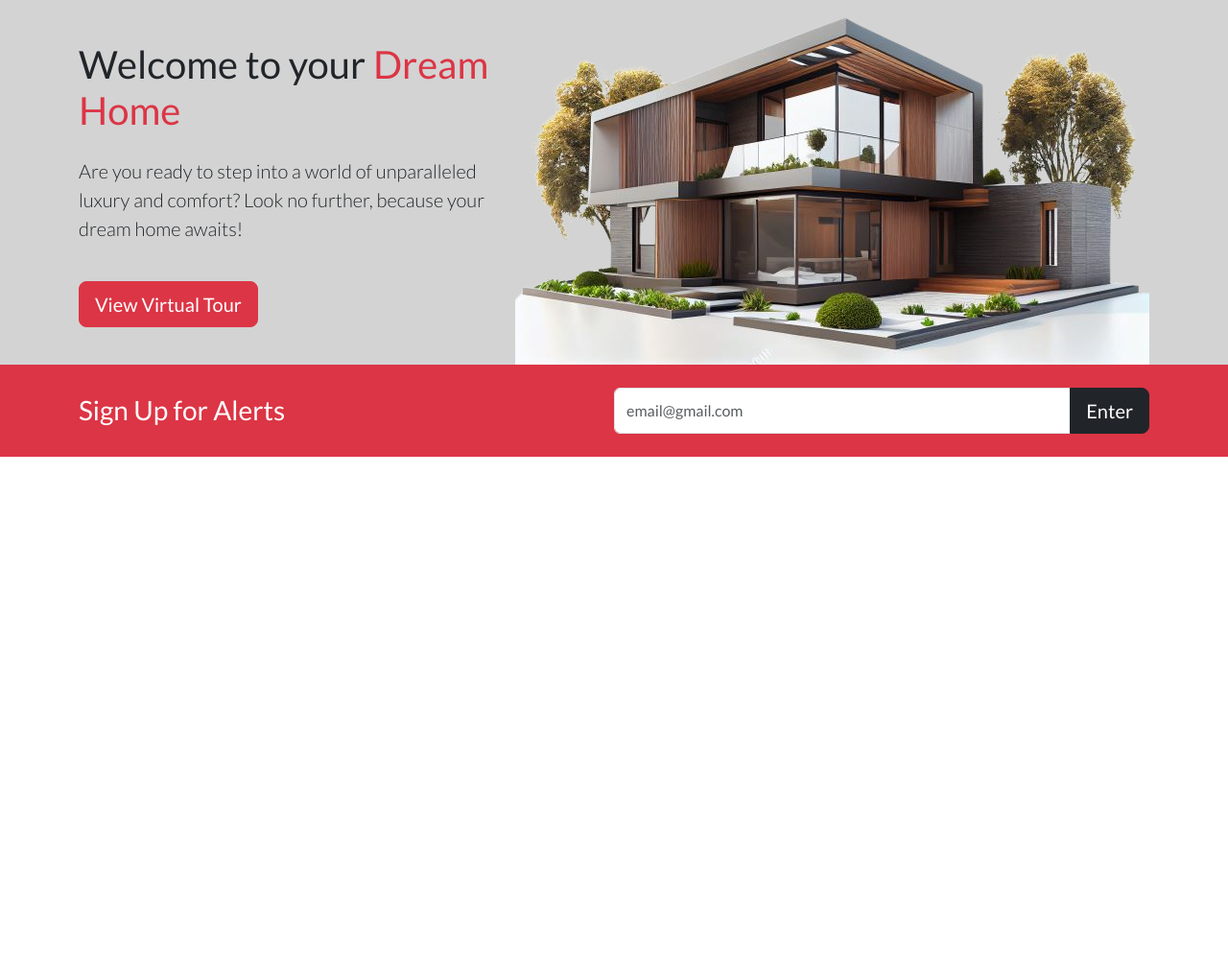
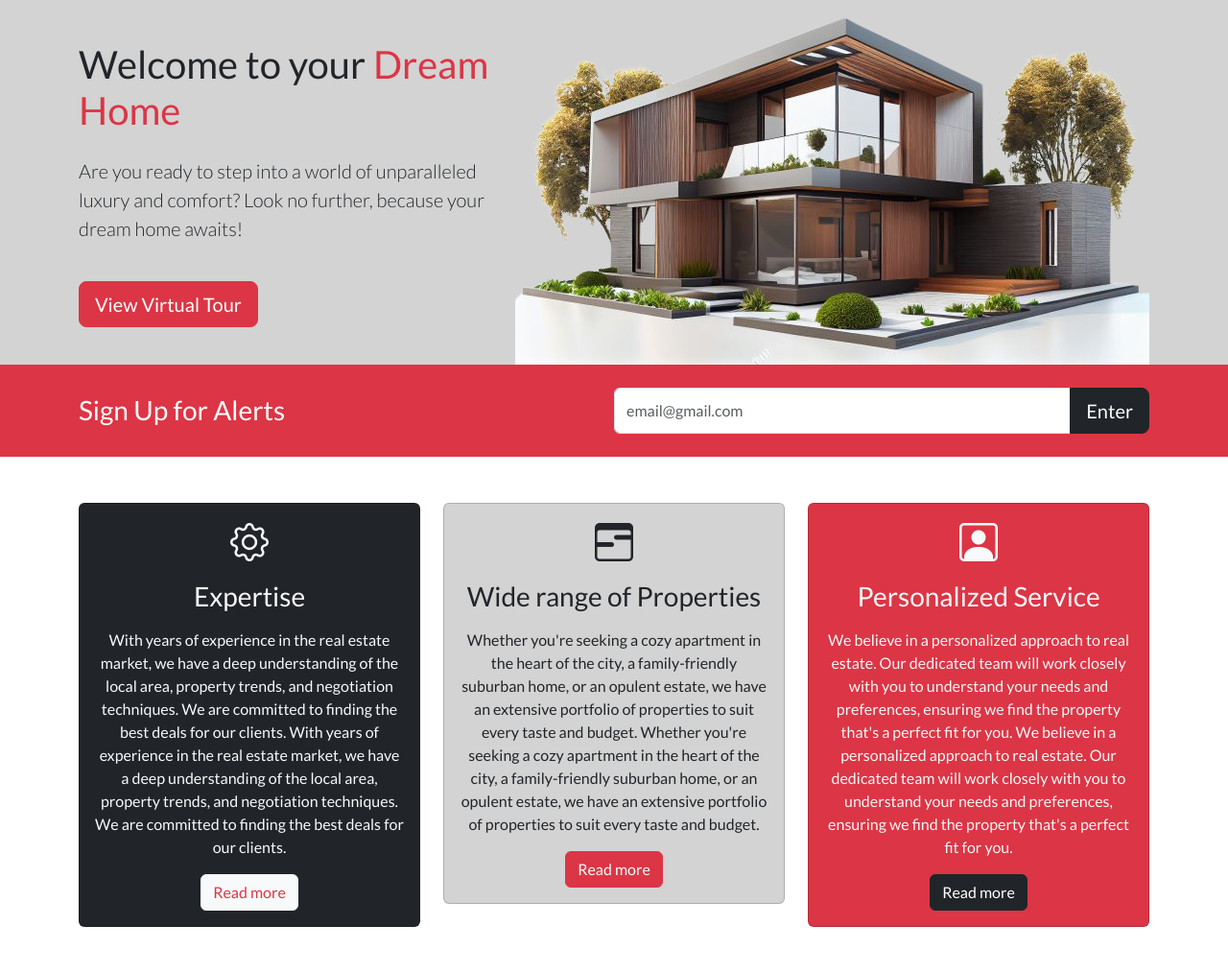
Before and after one commit to Oluwatosin0/Lucent_Homes, a website: page index.html in a window 1280 px wide. Shown: the part 117-1131 px from the top of the page at 96% size. Before the commit the page ends 800 px from the top, so only its background shows below. Drawn offline with nearby package versions, Linux system fonts and the light colour scheme.

Commit message:
Add about section

```diff
--- a/index.html
+++ b/index.html
@@ -69,6 +69,81 @@
         </div>
     </section>
 
+    <!--About-->
+    <section id="about" class="p-5">
+        <div class="container">
+            <div class="row text-center g-4">
+                <div class="col-md ">
+                    <div class="card bg-dark text-light">
+                        <div class="card-body text-center">
+                            <div class="h1 mb-3">
+                                <i class="bi bi-gear"></i>
+                            </div>
+                            <h3 class="card-title mb-3">
+                                Expertise
+                            </h3>
+                            <p class="card-text">
+                                With years of experience in the real estate market, we have a deep understanding of the local area,
+                                 property trends, and negotiation techniques. We are committed to finding the best deals for our clients.
+                                 With years of experience in the real estate market, we have a deep understanding of the local area,
+                                 property trends, and negotiation techniques. We are committed to finding the best deals for our clients.
+                            </p>
+                            <a href="#" class="btn btn-light text-danger">Read more</a>
+
+                        </div>
+                    </div>
+                </div>
+
+                <div class="col-md">
+                    <div class="card bg-color text-dark">
+                        <div class="card-body text-center">
+                            <div class="h1 mb-3">
+                                <i class="bi bi-calendar3-range"></i>
+                            </div>
+                            <h3 class="card-title mb-3">
+                               Wide range of Properties
+                            </h3>
+                            <p class="card-text">
+                                Whether you're seeking a cozy apartment in the heart of the city,
+                                a family-friendly suburban home, or an opulent estate,
+                                we have an extensive portfolio of properties to suit every taste and budget.
+                                Whether you're seeking a cozy apartment in the heart of the city,
+                                a family-friendly suburban home, or an opulent estate,
+                                we have an extensive portfolio of properties to suit every taste and budget.
+                            </p>
+                            <a href="#" class="btn btn-danger">Read more</a>
+
+                        </div>
+                    </div>
+                </div>
+
+                <div class="col-md">
+                    <div class="card bg-danger text-light">
+                        <div class="card-body text-center">
+                            <div class="h1 mb-3">
+                                <i class="bi bi-person-square"></i>
+                            </div>
+                            <h3 class="card-title mb-3">
+                                Personalized Service
+                            </h3>
+                            <p class="card-text">
+                                We believe in a personalized approach to real estate.
+                                 Our dedicated team will work closely with you to understand your needs and preferences,
+                                  ensuring we find the property that's a perfect fit for you.
+                                  We believe in a personalized approach to real estate.
+                                 Our dedicated team will work closely with you to understand your needs and preferences,
+                                  ensuring we find the property that's a perfect fit for you.
+                            </p>
+                            <a href="#" class="btn btn-dark">Read more</a>
+
+                        </div>
+                    </div>
+                </div>
+            </div>
+
+        </div>
+    </section>
+
 
 
 
```
